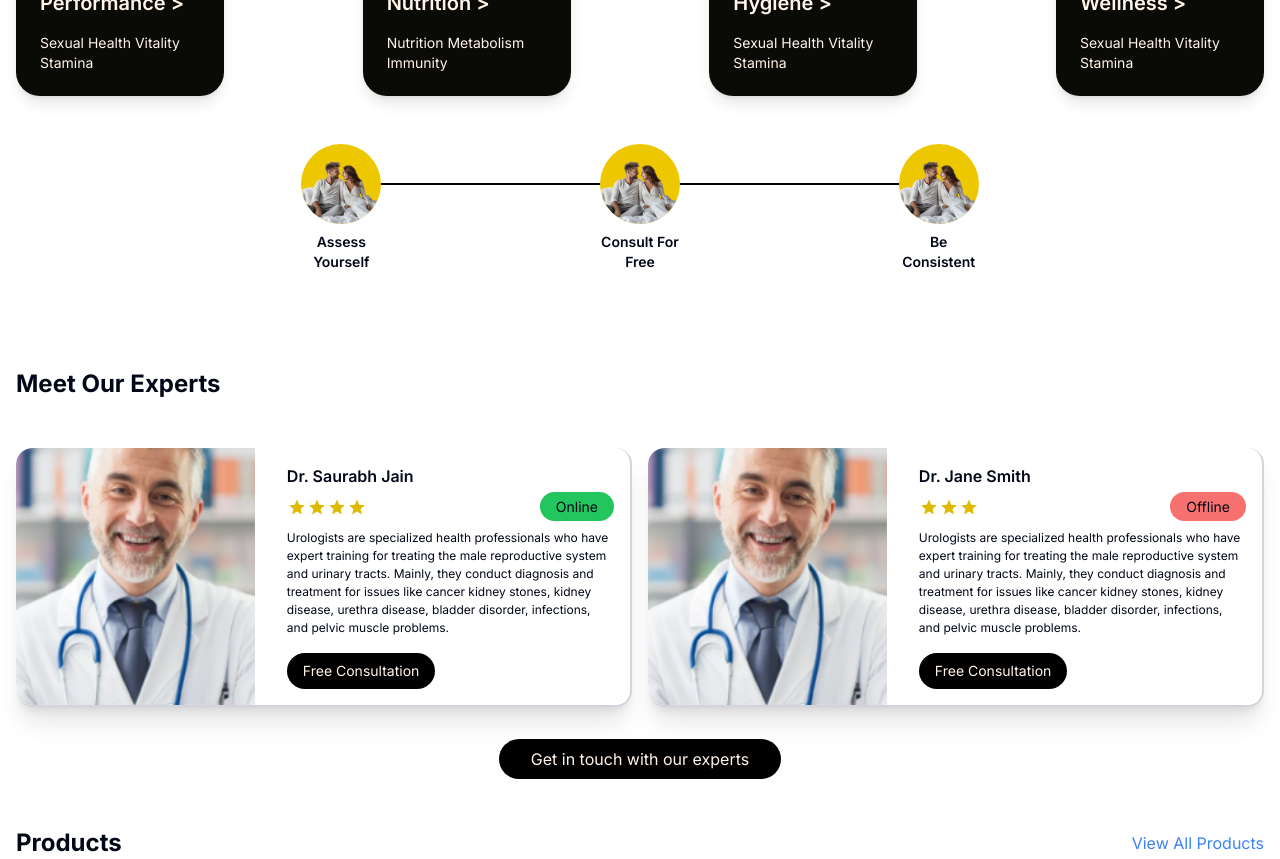
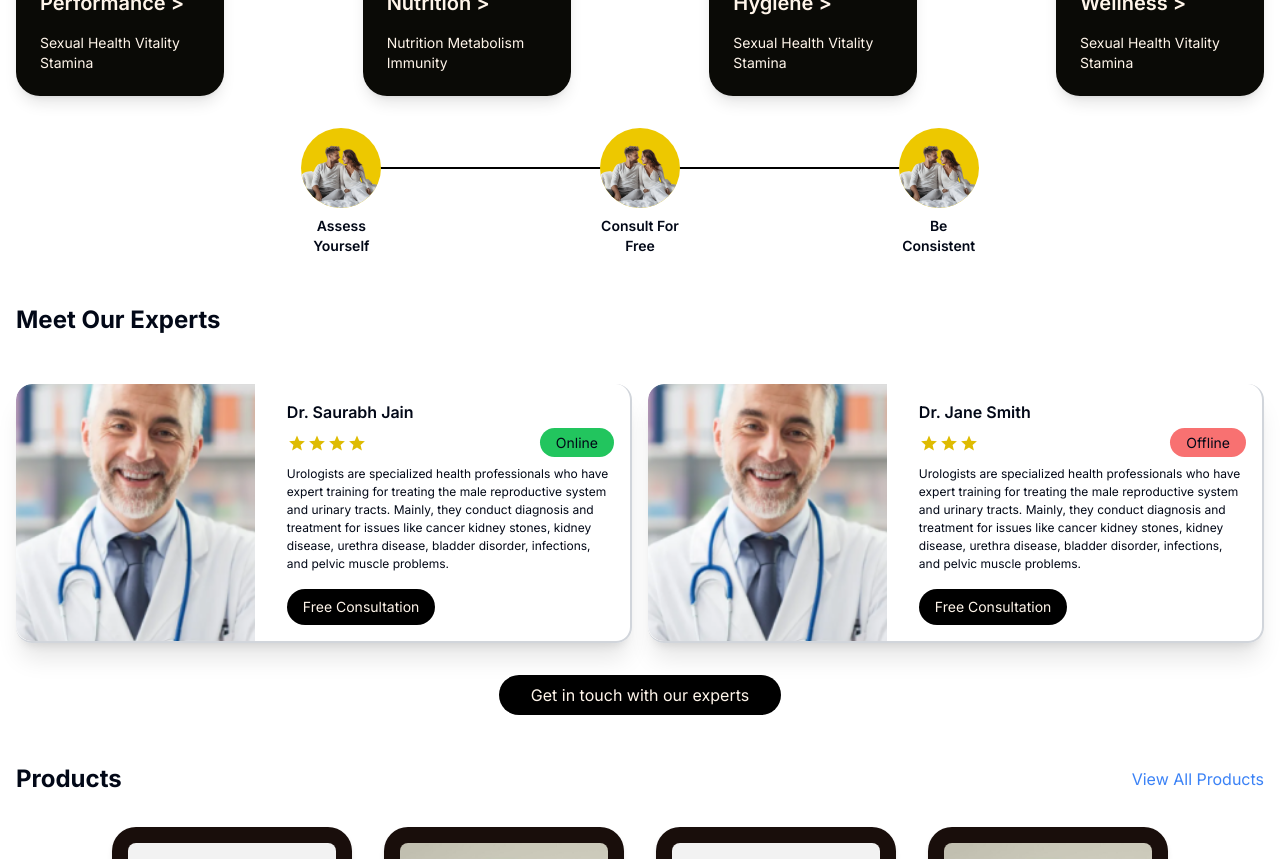
Before and after one commit to adyeetya/demo-ynm, a Next.js app: page / in a window 1280 px wide. Shown: the part 1460-2319 px from the top of the page. Built offline with nearby package versions, Linux system fonts and the light colour scheme.

Commit message:
product fixes

```diff
--- a/src/components/consult/Consult.jsx
+++ b/src/components/consult/Consult.jsx
@@ -174,7 +174,7 @@ const Consult = () => {
       </div>
 
       {/* Steps Section */}
-      <div className="flex justify-center mb-2 relative mx-auto max-w-4xl mt-12">
+      <div className="flex justify-center mb-2 relative mx-auto max-w-4xl mt-8">
         {/* Step 1 */}
         <div className="relative flex flex-col items-center w-1/3">
           <div className="w-16 h-16 md:w-20 md:h-20 rounded-full bg-[#EDC800] flex items-center justify-center overflow-hidden">
@@ -216,7 +216,7 @@ const Consult = () => {
           </div>
         </div>
       </div>
-      <div className="flex justify-center relative mx-auto max-w-4xl mb-12">
+      <div className="flex justify-center relative mx-auto max-w-4xl ">
         <div className="relative flex flex-col items-center w-1/3 justify-center text-center">
           <p className="text-sm font-semibold">
             Assess <br /> Yourself
--- a/src/components/reviews/Reviews.jsx
+++ b/src/components/reviews/Reviews.jsx
@@ -59,7 +59,7 @@ const Reviews = () => {
           See what our customers have to say about our products.
         </p>
       </div>
-      <div className="grid grid-cols-2 xl:grid-cols-4 gap-4 xl:gap-8" >
+      <div className="grid grid-cols-2 xl:grid-cols-4 gap-4 xl:gap-8">
         {reviewsData.map((review) => (
           <div
             key={review.id}
@@ -72,6 +72,7 @@ const Reviews = () => {
                 controls={false}
                 className="absolute top-0 left-0 w-full h-full object-cover rounded-lg"
                 loop
+                playsInline
               />
               <button
                 onClick={() => handlePlayPause(review.id)}
```
